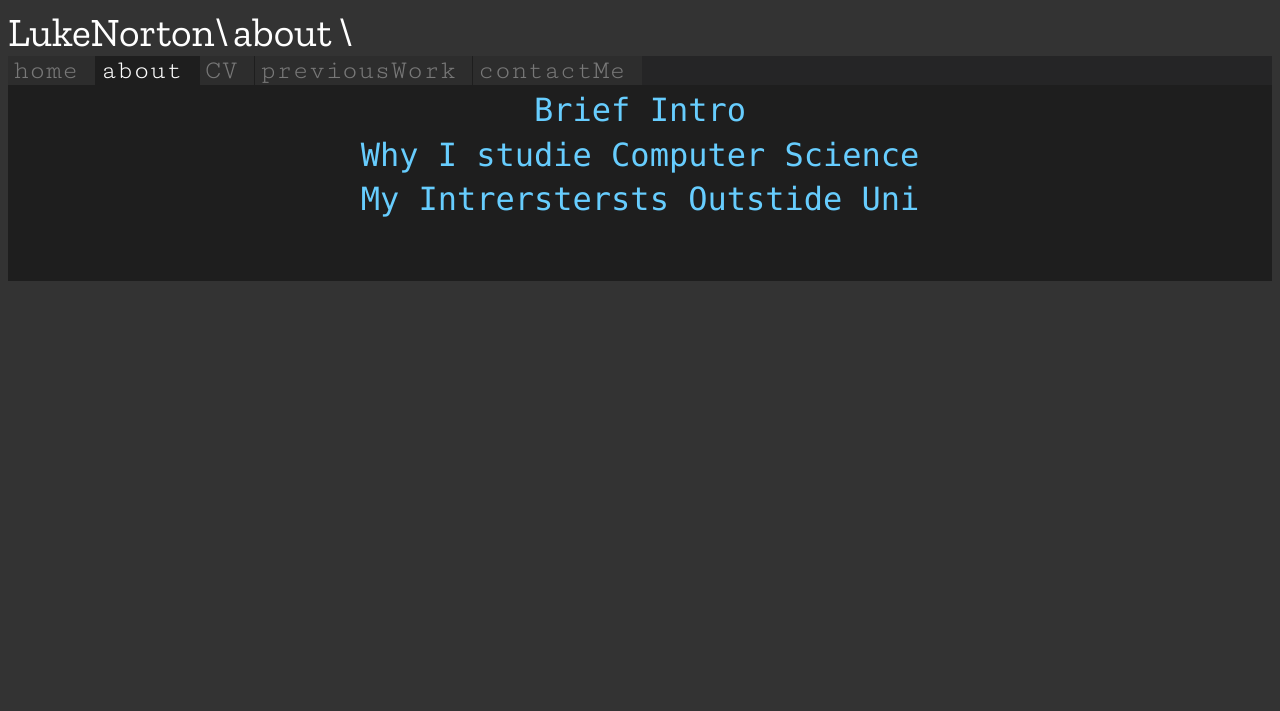
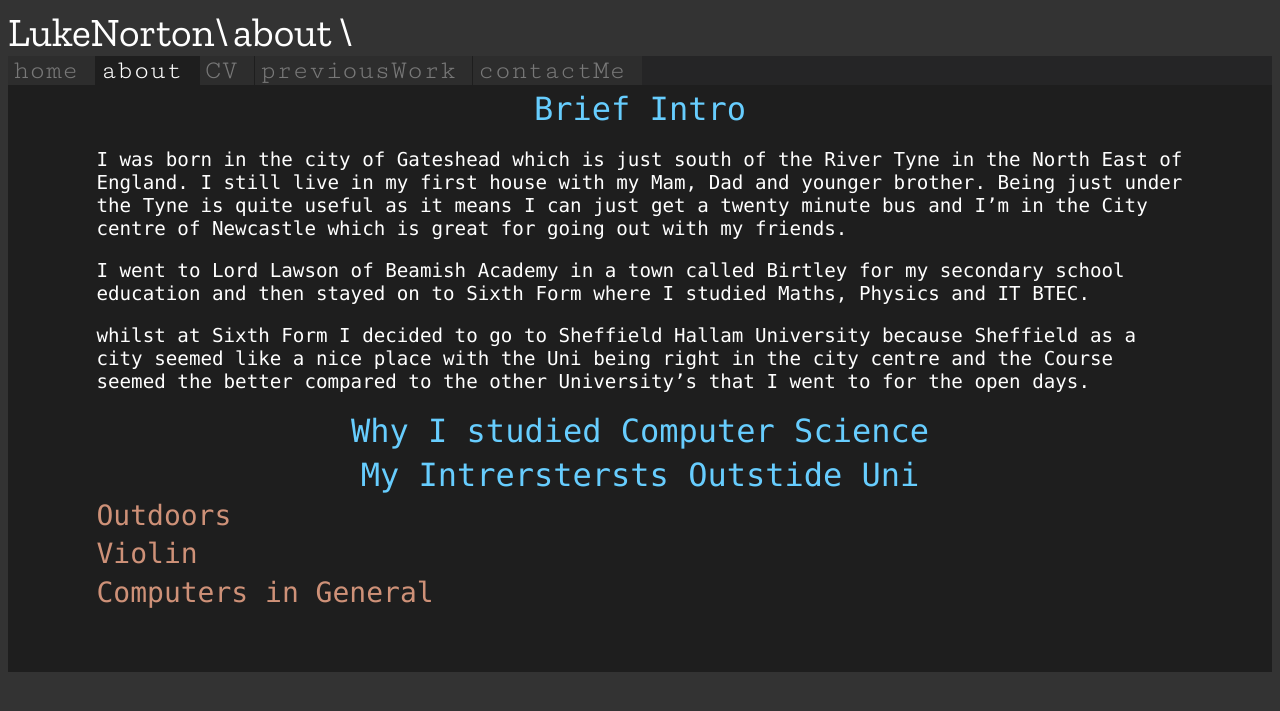
Before and after one commit to lnorton500/LukeNorton.com, a Jekyll site: the page built from about.html, in a window 1280 px wide. Shown: the top 711 px of the page. Built offline with Jekyll 4.4.1, drawn with Linux system fonts in a browser that asks for light colours.

```diff
--- a/about.html
+++ b/about.html
@@ -8,7 +8,12 @@
 <link href="{{ site.baseurl }}\css\text.css" rel="stylesheet">
 
 <h3>Brief Intro</h3>
-
-<h3>Why I studie Computer Science</h3>
+<p>I was born in the city of Gateshead which is just south of the River Tyne in the North East of England. I still live in my first house with my Mam, Dad and younger brother. Being just under the Tyne is quite useful as it means I can just get a twenty minute bus and I’m in the City centre of Newcastle which is great for going out with my friends.</p>
+		<p>I went to Lord Lawson of Beamish Academy in a town called Birtley for my secondary school education and then stayed on to Sixth Form where I studied Maths, Physics and IT BTEC.</p>
+		<p> whilst at Sixth Form I decided to go to Sheffield Hallam University because Sheffield as a city seemed like a nice place with the Uni being right in the city centre and the Course seemed the better compared to the other University’s that I went to for the open days.</p>
+<h3>Why I studied Computer Science</h3>
 
 <h3>My Intrerstersts Outstide Uni</h3>
+<h4>Outdoors</h4>
+<h4>Violin</h4>
+<h4>Computers in General</h4>
```
Also changed, not shown: _includes/css/common.css (+22 -5 lines).
